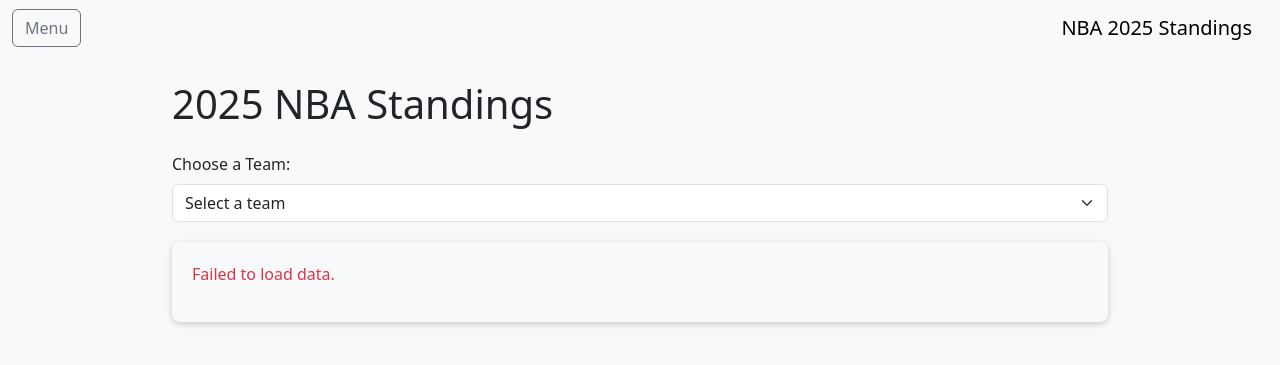
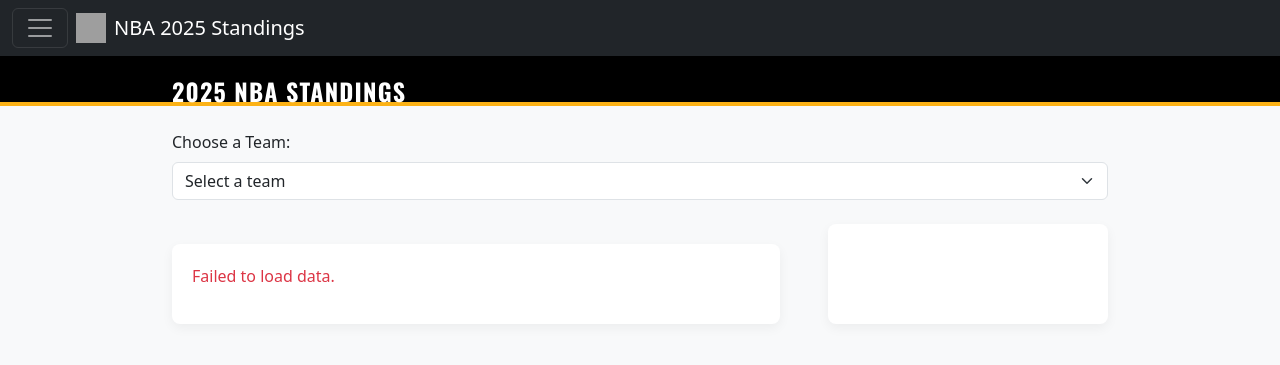
Before and after one commit to Jessieahw/agile, a Python web app: template templates/nba/nba.html in a window 1280 px wide. Shown: the top 365 px of the page. Run offline with Jinja, Linux system fonts and the light colour scheme; the template is opened without the code that fills it, so the values that code supplies are empty; grey boxes are pictures that could not be loaded.

Commit message:
Update nba.html

```diff
--- a/templates/nba/nba.html
+++ b/templates/nba/nba.html
@@ -7,6 +7,10 @@
   <!-- Bootstrap CSS (v5) -->
   <link
     href="https://cdn.jsdelivr.net/npm/bootstrap@5.3.0/dist/css/bootstrap.min.css"
+    rel="stylesheet"
+  >
+  <link
+  href="https://fonts.googleapis.com/css2?family=Oswald:wght@300;700&display=swap"
   rel="stylesheet"
 >
   <style>
@@ -34,32 +38,196 @@
       background-position: center center;
       background-repeat: no-repeat;
       background-size: 200px auto;
+      border: none !important;
     }
     .stats-table th,
     .stats-table td {
       background: transparent !important;
       color: #000;
       text-shadow: 1px 1px 2px rgba(255,255,255,0.8);
+      border: none !important;
       }
+    .navbar .container-fluid {
+      display: flex !important;
+      justify-content: flex-start !important;
+      align-items: center !important;
+
+    }
+/* shrink the hero to 80px tall */
+.standings-header {
+  position: relative;
+  height: 50px;              /* ↓ smaller */
+  background:
+    /* basketball-net image if you still want it: */
+    /* url('/static/images/hoop-bg.jpg') center/cover no-repeat, */
+    #000;                     /* fallback black */
+}
+
+/* optional dark overlay if you kept the image */
+.standings-header::before {
+  content: "";
+  position: absolute;
+  inset: 0;
+  background: rgba(0,0,0,0.4);
+  z-index: 0;
+}
+
+/* gold underline */
+.standings-header::after {
+  content: "";
+  position: absolute;
+  bottom: 0;
+  left: 0;
+  width: 100%;
+  height: 4px;
+  background: #fcb216;
+  z-index: 0;
+}
+
+/* center the H1 vertically */
+.standings-header .container {
+  position: relative;
+  z-index: 1;
+  height: 100%;
+  display: flex;
+  align-items: center;       /* ← vertical centering */
+}
+
+/* title styling */
+.standings-header h1 {
+  font-family: 'Oswald', sans-serif;
+  color: #fff;
+  font-size: 1.5rem;         /* you can tweak this too */
+  font-weight: 700;
+  letter-spacing: 0.05em;
+  text-transform: uppercase;
+  align-items: left;
+}
+
+/* ─── PANEL / CARD STYLES ─────────────────────────────────── */
+#team-stats-container,
+#team-leaders-container {
+  background: #fff;
+  border-radius: 8px;
+  padding: 1.25rem;
+  box-shadow: 0 4px 12px rgba(0, 0, 0, 0.05);
+  margin-bottom: 1rem;
+}
+
+/* Headings inside each panel */
+#team-stats-container h5,
+#team-leaders-container h5 {
+  font-family: 'Oswald', sans-serif;
+  font-size: 1.25rem;
+  font-weight: 600;
+  margin-bottom: 1rem;
+  color: #343a40;
+  border-bottom: 1px solid #e9ecef;
+  padding-bottom: 0.5rem;
+}
+
+/* ─── TABLE BASE ─────────────────────────────────────────── */
+.stats-table {
+  width: 100%;
+  border-collapse: collapse;  /* allow custom row spacing */
+  border-spacing: 0 ;   /* 0.5rem vertical gap between rows */
+}
+
+/* HEADER ROW */
+.stats-table thead th {
+  font-size: 0.8rem;
+  text-transform: uppercase;
+  letter-spacing: 0.05em;
+  color: #6c757d;
+  padding-bottom: 0.5rem;
+  border-bottom: 1px solid #dee2e6;
+}
+
+/* BODY CELLS */
+.stats-table tbody td {
+  padding: 0.5rem 0;
+  vertical-align: middle;
+  color: #212529;
+}
+
+/* STANDINGS: first column = label, last column = value */
+#team-stats-container .stats-table td:first-child {
+  font-weight: 500;
+}
+#team-stats-container .stats-table td:last-child {
+  font-weight: 700;
+  text-align: right;
+}
+
+/* LEADERS: center the stats */
+#team-leaders-container .stats-table th,
+#team-leaders-container .stats-table td {
+  text-align: center;
+}
+
+/* REMOVE any leftover borders */
+.stats-table th,
+.stats-table td {
+  border: none !important;
+}
+
+/* ─── RESPONSIVE FLEX LAYOUT ─────────────────────────────── */
+/* (if you’re using the flex wrapper from before) */
+.d-flex.align-start {
+  gap: 1.5rem;
+}
+#team-stats-container .stats-table thead {
+  display: none;
+}
+
+/* ─── ROW SEPARATORS ──────────────────────────────────────────────── */
+#team-stats-container .stats-table tbody tr {
+  border-bottom: 1px solid #000000; /* light gray */
+}
+#team-stats-container .stats-table tbody tr:last-child {
+  border-bottom: none;
+}
+
+
+
   </style>
 </head>
 <body>
-  <!-- Navigation Bar -->
-  <nav class="navbar navbar-light bg-light fixed-top">
+  <nav class="navbar navbar-dark bg-dark fixed-top justify-content-start">
   <div class="container-fluid">
+    <!-- Off-canvas toggler (hamburger icon) -->
     <button
-        class="btn btn-outline-secondary me-2"
+      class="navbar-toggler me-2"
       type="button"
       data-bs-toggle="offcanvas"
       data-bs-target="#sidebar"
-        aria-controls="sidebar">
-        Menu
+      aria-controls="sidebar"
+    >
+      <span class="navbar-toggler-icon"></span>
     </button>
-      <a class="navbar-brand" href="{{ url_for('nba.home') }}">
+
+    <!-- Brand + logo -->
+    <a class="navbar-brand d-flex align-items-center " href="{{ url_for('nba.home') }}">
+      <!-- NBA logo img -->
+      <img
+        src="{{ url_for('static', filename='nba_logos/nbalogo.png') }}"
+        alt="NBA Logo"
+        width="30"
+        height="30"
+        class="d-inline-block align-text-top me-2"
+      >
       NBA 2025 Standings
     </a>
   </div>
 </nav>
+
+<!-- Hero header, sits directly below the fixed-top nav -->
+<header class="standings-header mb-4">
+  <div class="container d-flex align-items-end">
+    <h1 class="m-0">2025 NBA Standings</h1>
+  </div>
+</header>
+
 
   <!-- Offcanvas Sidebar -->
   <div
@@ -82,14 +250,14 @@
         <li class="nav-item">
           <a class="nav-link" href="{{ url_for('nba.data') }}">Your Team</a>
         </li>
-        <li class="nav-item"><a class="nav-link" href="#">Reports</a></li>
+        <li class="nav-item"><a href="{{ url_for('nba.compare_player') }}" class="nav-link">Player</a></li>
       </ul>
     </div>
   </div>
 
   <!-- Main Content -->
   <div class="container mt-4">
-    <h1 class="mb-4">2025 NBA Standings</h1>
+
 
     <!-- Team selector -->
     <div class="mb-3">
@@ -100,10 +268,11 @@
     </div>
 
     <!-- Stats will be injected here -->
-    <div id="team-stats-container">
-      <p>Select a team to see their stats.</p>
+    <div class="d-flex align-start mt-4">
+  <div id="team-stats-container" class="flex-grow-1 me-4" style="overflow-x:auto;"></div>
+  <div id="team-leaders-container" class="flex-shrink-0" style="width:280px;"></div>
 </div>
-  </div>
+
 
   <!-- Bootstrap JS Bundle -->
   <script src="https://cdn.jsdelivr.net/npm/bootstrap@5.3.0/dist/js/bootstrap.bundle.min.js"></script>
@@ -121,7 +290,7 @@
         document
           .getElementById('team-selector')
           .addEventListener('change', e => {
-            displayTeamStats(e.target.value);
+            updateTeamStats(e.target.value);
           });
       } catch (err) {
         console.error('Error initializing page:', err);
```
Lines whose indentation alone changed are shown as unchanged.
